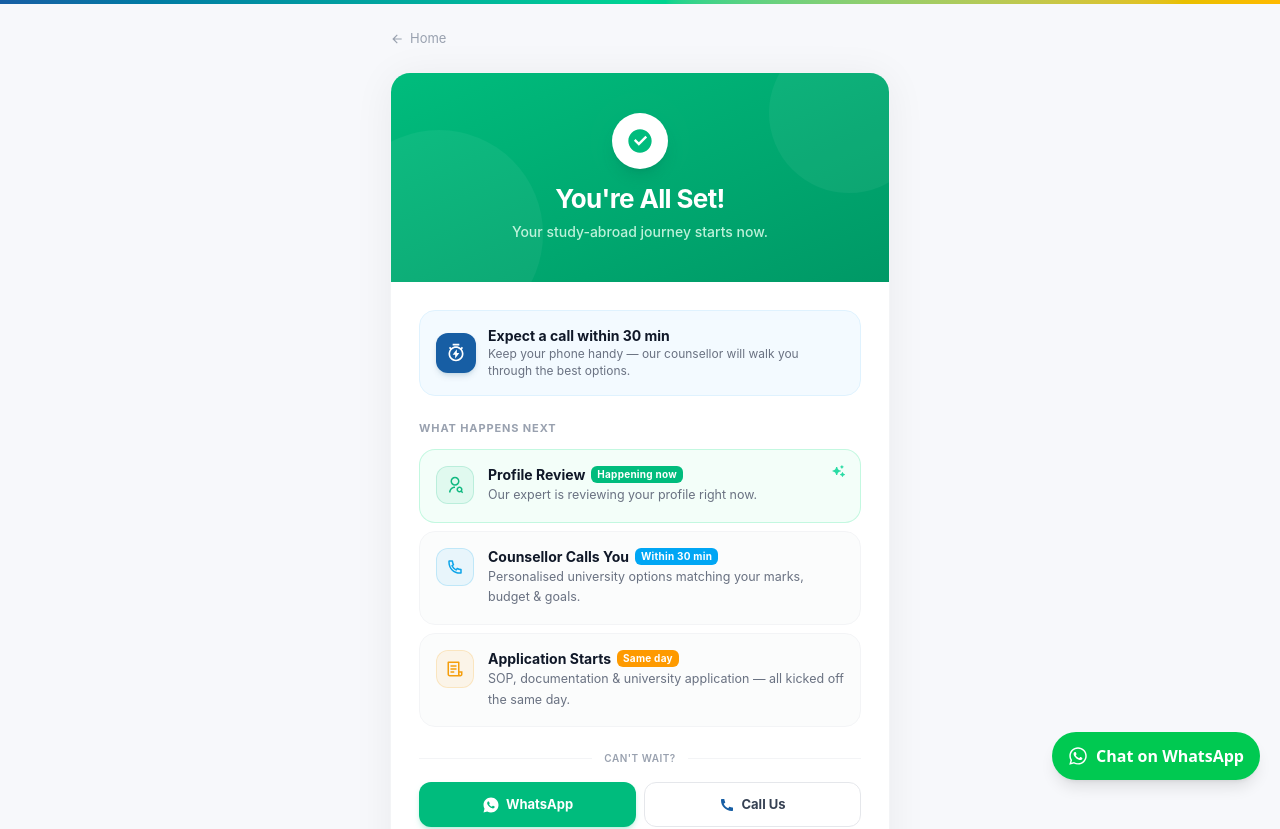
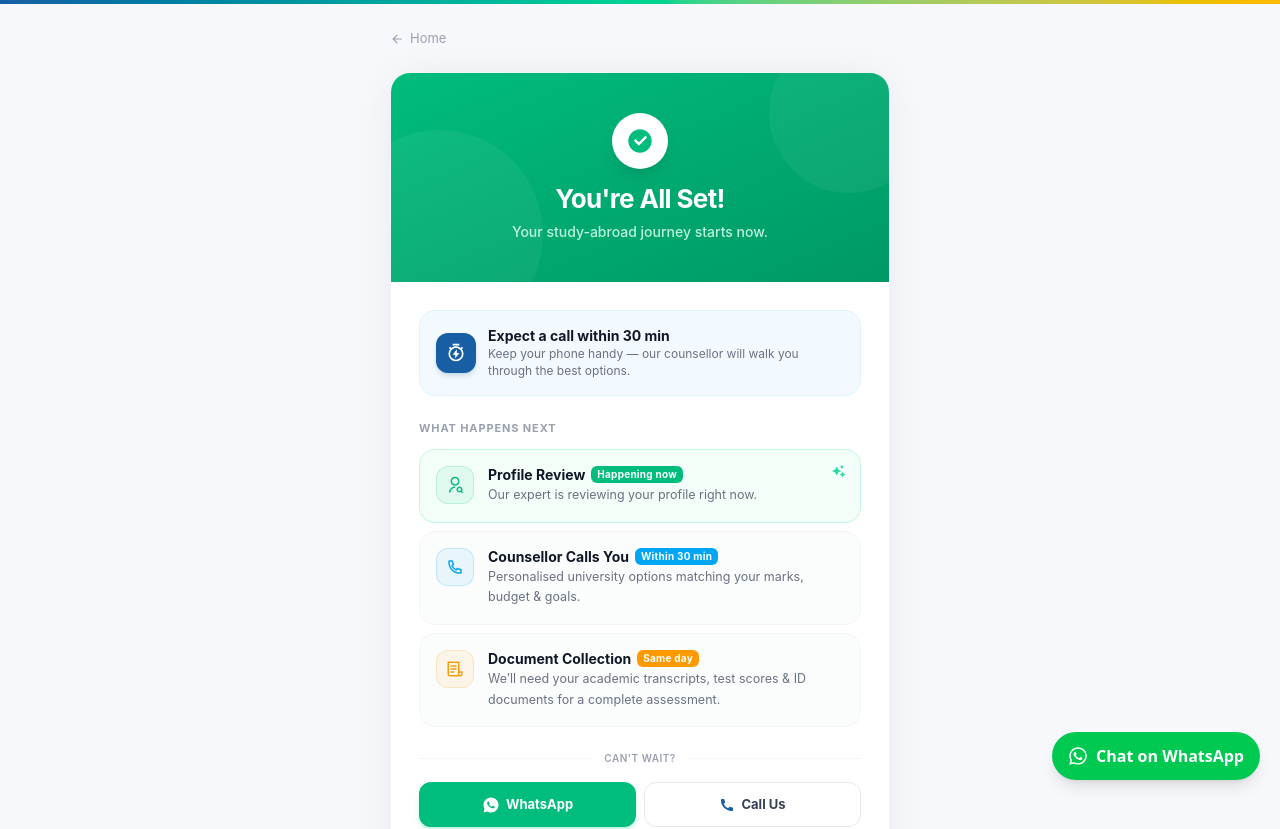
Before and after one commit to jaidev-55/abroadscholars-intake-landing, a Next.js app: page /thank-you in a window 1280 px wide. Shown: the top 829 px of the page. Built offline with nearby package versions, Linux system fonts and the light colour scheme.

Commit message:
updated-thanks-u page

```diff
--- a/app/thank-you/page.tsx
+++ b/app/thank-you/page.tsx
@@ -45,9 +45,9 @@ const nextSteps = [
   {
     icon: RiFileList3Line,
     step: "3",
-    title: "Application Starts",
+    title: "Document Collection",
     description:
-      "SOP, documentation & university application — all kicked off the same day.",
+      "We\u2019ll need your academic transcripts, test scores & ID documents for a complete assessment.",
     badge: "Same day",
     badgeStyle: "bg-amber-500 text-white",
     accent: "#f59e0b",
@@ -58,7 +58,7 @@ const nextSteps = [
 const trustBadges = [
   { icon: RiGroupFill, label: "1000+ Placed" },
   { icon: RiShieldCheckFill, label: "98% Visa" },
-  { icon: RiStarFill, label: "4.9★ Google" },
+  { icon: RiStarFill, label: "4.9\u2605 Google" },
 ];
 
 const ThankYouPage = () => {
@@ -81,7 +81,7 @@ const ThankYouPage = () => {
           </Link>
         </div>
 
-        {/* xx HERO CARD */}
+        {/* ══════════════ HERO CARD ══════════════ */}
         <div
           className="ty-fade mt-5 bg-white rounded-[20px] border border-gray-100 shadow-[0_4px_40px_rgba(0,0,0,.06)] overflow-hidden"
           style={{ "--d": "80ms" } as React.CSSProperties}
@@ -284,7 +284,7 @@ const ThankYouPage = () => {
         </div>
       </div>
 
-      {/* ── CSS-only animations — no useState/useEffect needed ── */}
+      {/* ── CSS-only animations ── */}
       <style>{`
         .thankyou-root {
           font-family: 'DM Sans', 'SF Pro Display', -apple-system, BlinkMacSystemFont, sans-serif;
```
